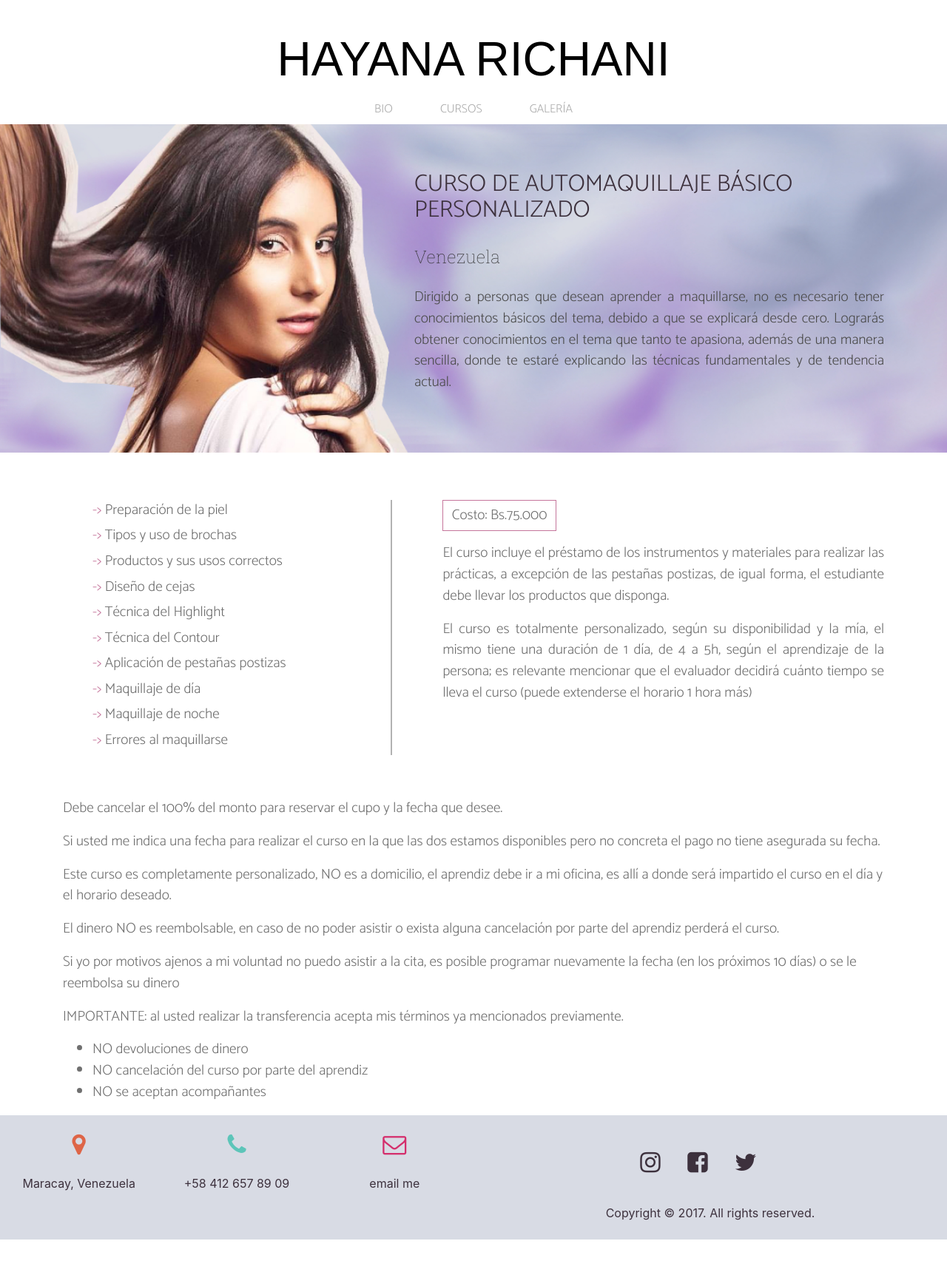
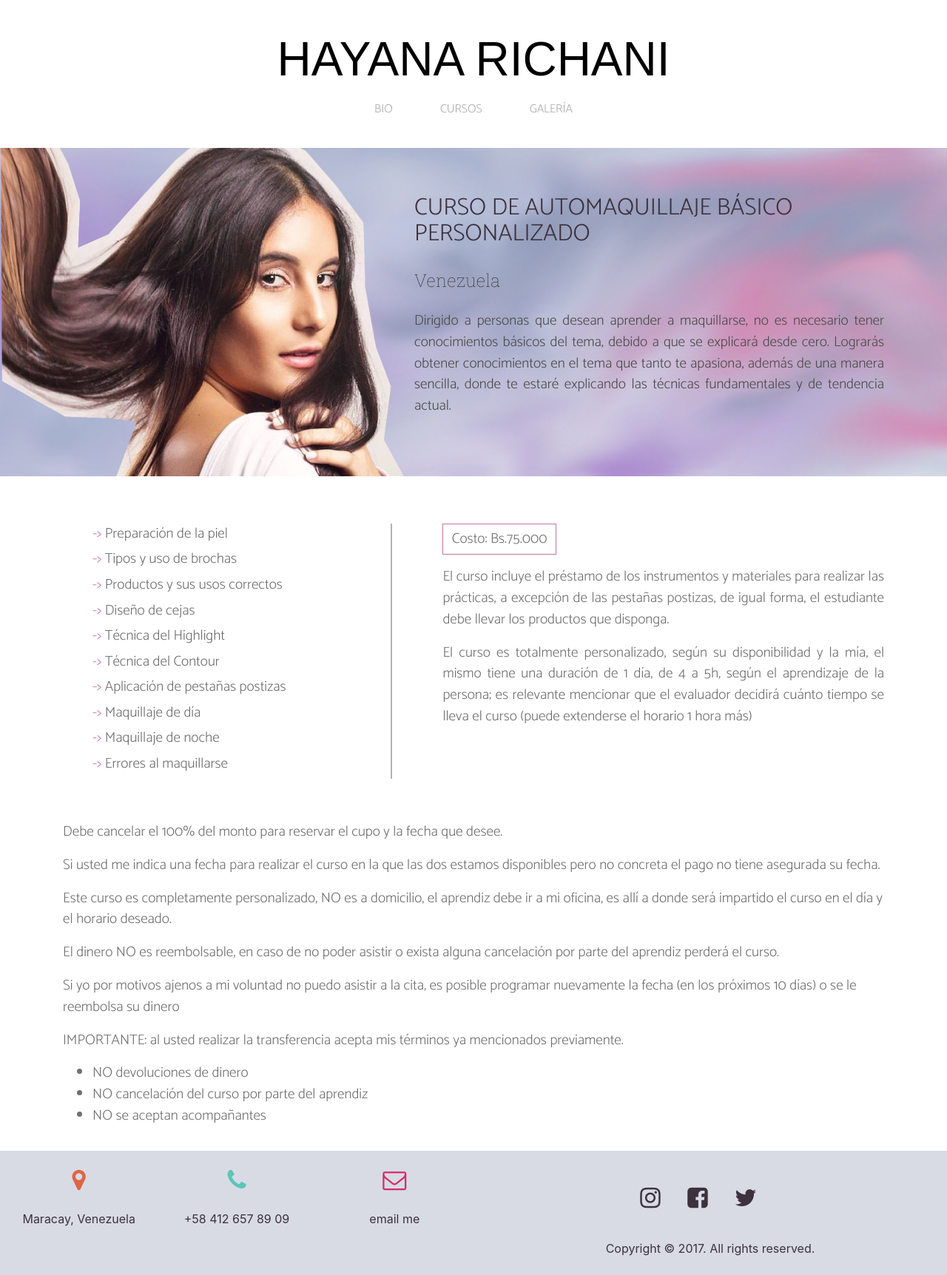
Before and after one commit to stivaliserna/hayanar, a Jekyll site: the page built from courses/index.html, in a window 1280 px wide. Shown: the whole page at 74% size. Built offline with Jekyll 4.4.1, drawn with Linux system fonts in a browser that asks for light colours; nearby versions of some CDN libraries; before the commit the page ends 1676 px from its top, so only the background shows below that.

Commit message:
Fix css styles and use site.github.url for absolute assets urls

```diff
--- a/_layouts/default.html
+++ b/_layouts/default.html
@@ -31,14 +31,14 @@
   <header>
     <div class="container-fluid menu">
       <div class="logo">
-        <a href="stivaliserna.github.io/hayanar/">HAYANA RICHANI</a>
+        <a href="{{ site.github.url }}/">HAYANA RICHANI</a>
       </div>
       <ul class="nav justify-content-center">
         <li class="nav-item">
           <a class="nav-link" href="#">BIO</a>
         </li>
         <li class="nav-item">
-          <a class="nav-link" href="courses/">CURSOS</a>
+          <a class="nav-link" href="{{ site.github.url }}/courses/">CURSOS</a>
         </li>
         <li class="nav-item">
           <a class="nav-link" href="#">GALERÍA</a>
--- a/css/courses.css
+++ b/css/courses.css
@@ -1,6 +1,7 @@
 .jumbotron.jumbotron-fluid {
   background-image: url('../img/mobile.jpg');
   background-size: cover;
+  background-repeat: no-repeat;
 }
 
 .jumbotron h4 {
@@ -63,7 +64,8 @@
 
 @media (min-width: 1200px) {
   .jumbotron.jumbotron-fluid {
-    background-image: url('../img/desktop.jpg');
-    background-size: cover;
+    background-image: url('../img/img.png'), url('../img/mobile.jpg');
+    background-size: auto 130%, cover;
+    background-position: center left, center center;
   }
 }
--- a/css/main.css
+++ b/css/main.css
@@ -1,3 +1,7 @@
+header {
+  margin-bottom: 2em;
+}
+
 header .logo {
   text-align: center;
   margin-top: 2em;
@@ -73,6 +77,7 @@ header .logo a {
 
 footer {
   background-color: #d8dbe4;
+  margin-top: 2em;
 }
 
 #location, #phone, #email {
```
Also changed, not shown: img/img.png.
